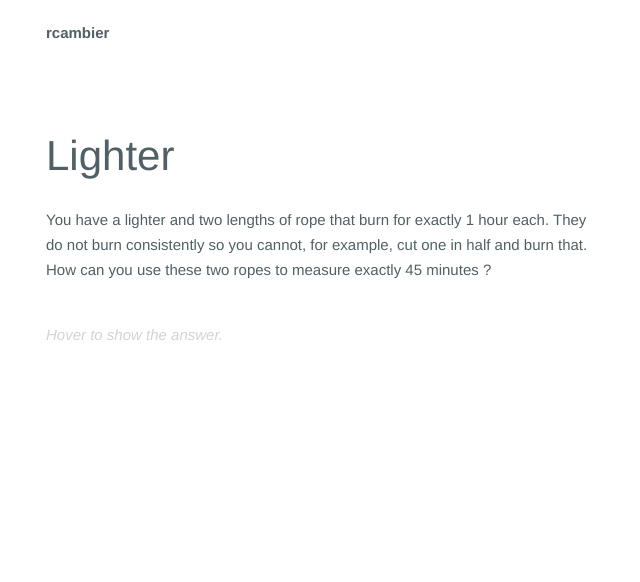
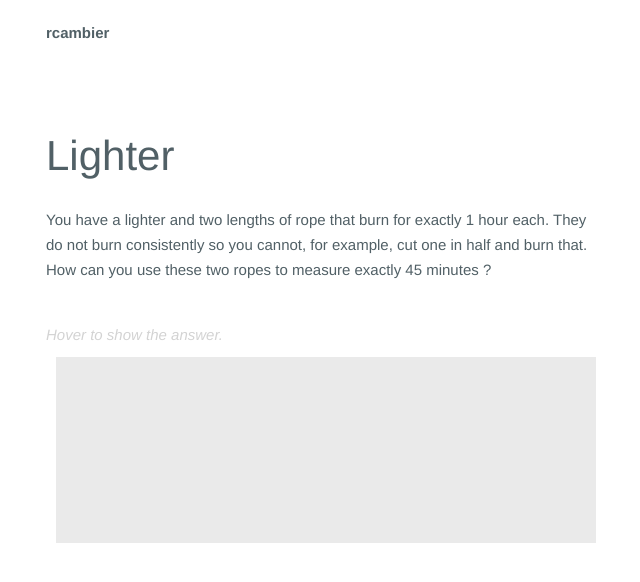
Before and after one commit to RCambier/rcambier.github.io, a Jekyll site: the page built from _posts/2018-12-10-rope.md, in a window 1280 px wide. Shown: the top 582 px of the page, without its empty margins (314-954 px from the left). Built offline with Jekyll 4.4.1, drawn with Linux system fonts in a browser that asks for light colours.

Commit message:
Update answers to grey square

```diff
--- a/_posts/2018-12-10-rope.md
+++ b/_posts/2018-12-10-rope.md
@@ -7,8 +7,9 @@
 ---
 You have a lighter and two lengths of rope that burn for exactly 1 hour each. They do not burn consistently so you cannot, for example, cut one in half and burn that. How can you use these two ropes to measure exactly 45 minutes ?
 
-<div markdown="1" class='answer-title' style="color: lightgrey">_Hover to show the answer._
+<div markdown="1" class='answer-title'>_Hover to show the answer._
 </div>
+<div class='answer-wrapper'>
 <div markdown="1" class='answer' style="color: grey">
 Light one rope from both ends and one rope from one end.
 
@@ -18,3 +19,4 @@
 
 The total burning time will be 45 minutes.
 </div>
+</div>
--- a/site.css
+++ b/site.css
@@ -496,6 +496,10 @@
 
 
 .answer {visibility: hidden}
-.answer-title {margin-top: 40px}
-.answer-title:hover ~ .answer {visibility: visible}
-.answer-title:active ~ .answer {visibility: visible}
+.answer-title {margin-top: 40px; color: lightgrey}
+.answer-wrapper{margin:10px;
+                padding:10px;
+                background-color: #eaeaea
+   }
+.answer-wrapper:hover .answer {visibility: visible}
+.answer-wrapper:active .answer {visibility: visible}
```
Also changed, not shown: _posts/2018-12-10-blue-eyes.md (+2 -0 lines), _posts/2018-12-10-gender.md (+2 -0 lines), _posts/2018-12-10-magic-loop.md (+2 -0 lines), _posts/2018-12-10-peeking.md (+2 -0 lines), _posts/2018-12-10-prisoners-trees.md (+2 -0 lines).
